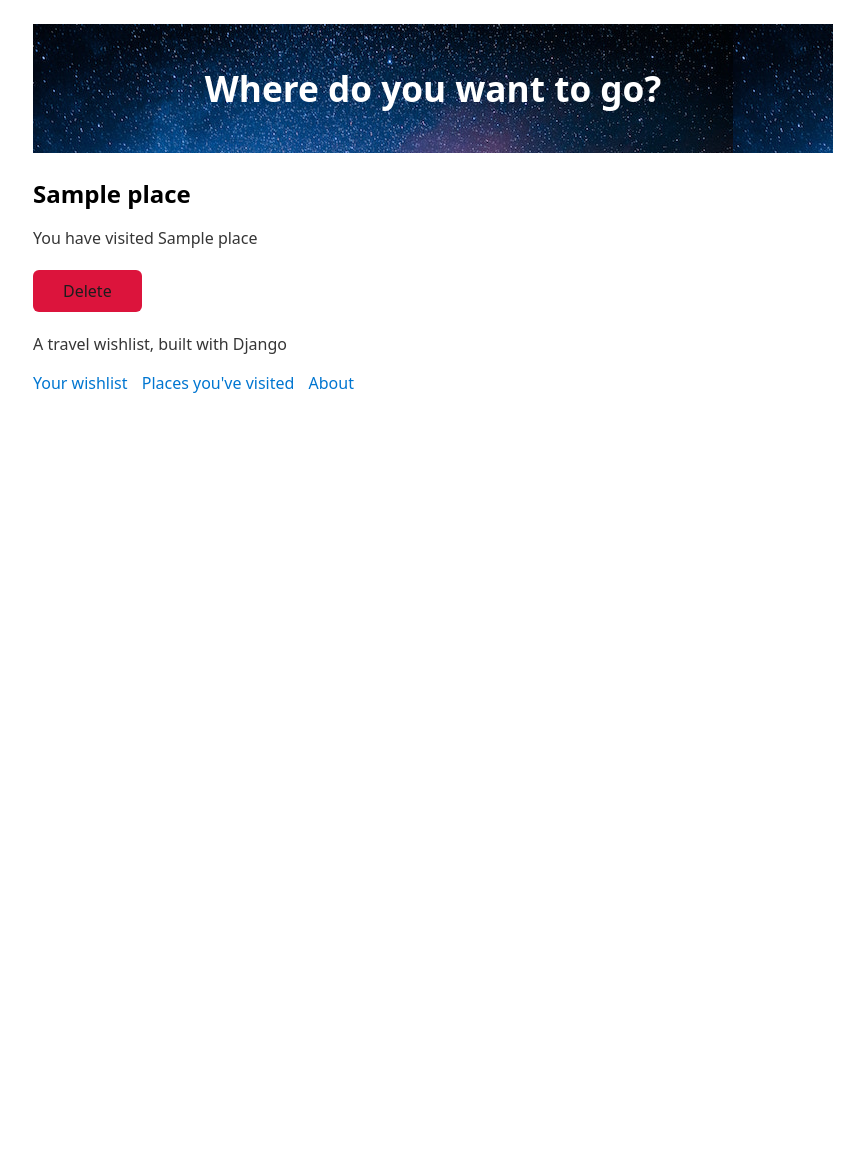
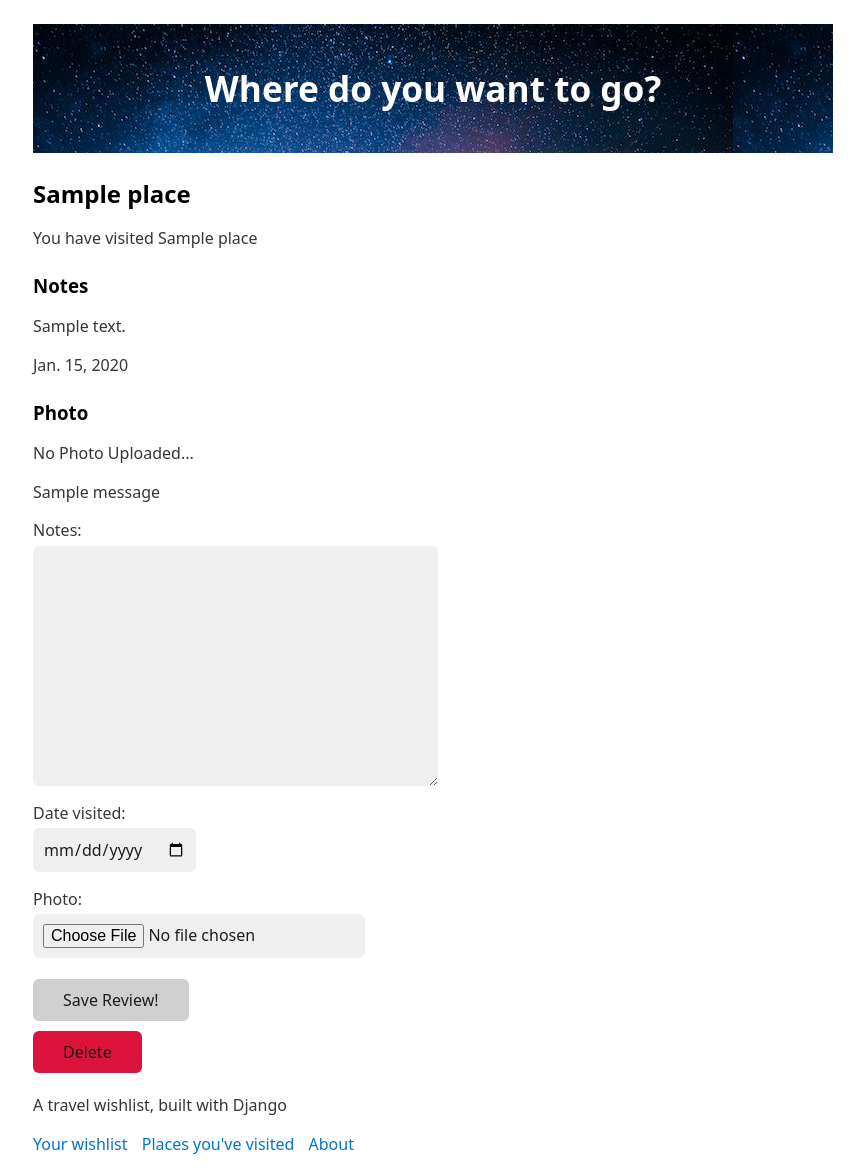
Before and after one commit to JSirisavath/wishlist_app, a Django app: template travel_wishlist/templates/travel_wishlist/place_details.html in a window 1280 px wide. Shown: the whole page, without its empty margins (207-1071 px from the left). Before the commit the page ends 393 px from the top, so only its background shows below. Run offline with Django 4.2, Linux system fonts and the light colour scheme; the template is opened without the code that fills it: values that come from a table or form of the project are taken from there, others are empty; tables that the repository leaves empty hold one stand-in row (values such as "Sample post"); one stand-in notice (Sample message) is shown; parts of the project's set-up code (start-up, migrations or seed data) failed here and were passed over.

Commit message:
Added notes and review for place details

```diff
--- a/travel_wishlist/templates/travel_wishlist/place_details.html
+++ b/travel_wishlist/templates/travel_wishlist/place_details.html
@@ -7,11 +7,52 @@
     {% if place_info.visited %}
     <p>You have visited {{place_info.name}}</p>
 
+    <h3>Notes</h3>
+    <!-- Django has the ability to leave default values if no other values are being placed -->
+    <p>{{place_info.notes|default:"No Notes..."}}</p>
+
+    <p>{{place_info.date_visited|default:"Date is not set..."}}</p>
+
+    <h3>Photo</h3>
+
+    {% if place_info.Photo %}
+    <!-- If there is any photos users want to upload -->
+    <img src="{{place_info.photo.url}}" />
+
+    {% else %}
+    <p>No Photo Uploaded...</p>
+
+    {% endif %}
+
+    <!-- Feedback -->
+    {% if messages %}
+    <div class="messsages">
+      {% for message in messages %}
+      <p>{{message}}</p>
+      {% endfor %}
+    </div>
+
+    {% endif %}
+    <!-- Tell form to expect image/binary data, non text based data  -->
+    <form
+      action="{% url 'place_details' place_info.pk %}"
+      method="POST"
+      enctype="multipart/form-data"
+    >
+      {% csrf_token %}
+
+      <!-- Display all tag forms for this form to be p tags, so will have breakpoints for each input  -->
+      {{review_form.as_p}}
+
+      <button type="submit">Save Review!</button>
+    </form>
+
     {% else %}
 
-    <p>You have not visited {{place_info.name}}</p>
+    <p>You have not visited {{place_info.name}} {{place_info.pk}}</p>
 
-    <form action="{% url 'place_was_visited' place_info.pk %}">
+    <form action="{% url 'place_was_visited' place_info.pk %}" method="POST">
+      <!-- <form action="{% url 'place_was_visited' place_info.pk %}" method="POST"> -->
       {% csrf_token %}
 
       <button type="submit" class="visited">Visited!</button>
--- a/travel_wishlist/templates/travel_wishlist/visited.html
+++ b/travel_wishlist/templates/travel_wishlist/visited.html
@@ -8,6 +8,7 @@
       <a href='{% url "place_details" visited_place.pk %}'
         >{{visited_place.name}}</a
       >
+      <!-- {{visited_place.pk}} -->
     </li>
 
     {% endfor %}
--- a/travel_wishlist/urls.py
+++ b/travel_wishlist/urls.py
@@ -23,8 +23,10 @@ urlpatterns = [
 
     # Place id e.g({users_place}/{pk-int})
     # This is called 'enrapturing'
-    path('place/<int:place_primary_key>',
+    # urls.py
+    path('place/<int:place_primary_key>/',
          views.place_details, name='place_details'),
+
 
     # Delete place
     path('place/<int:place_primary_key>/delete',
```
Also changed, not shown: travel_wishlist/views.py (+15 -4 lines).
